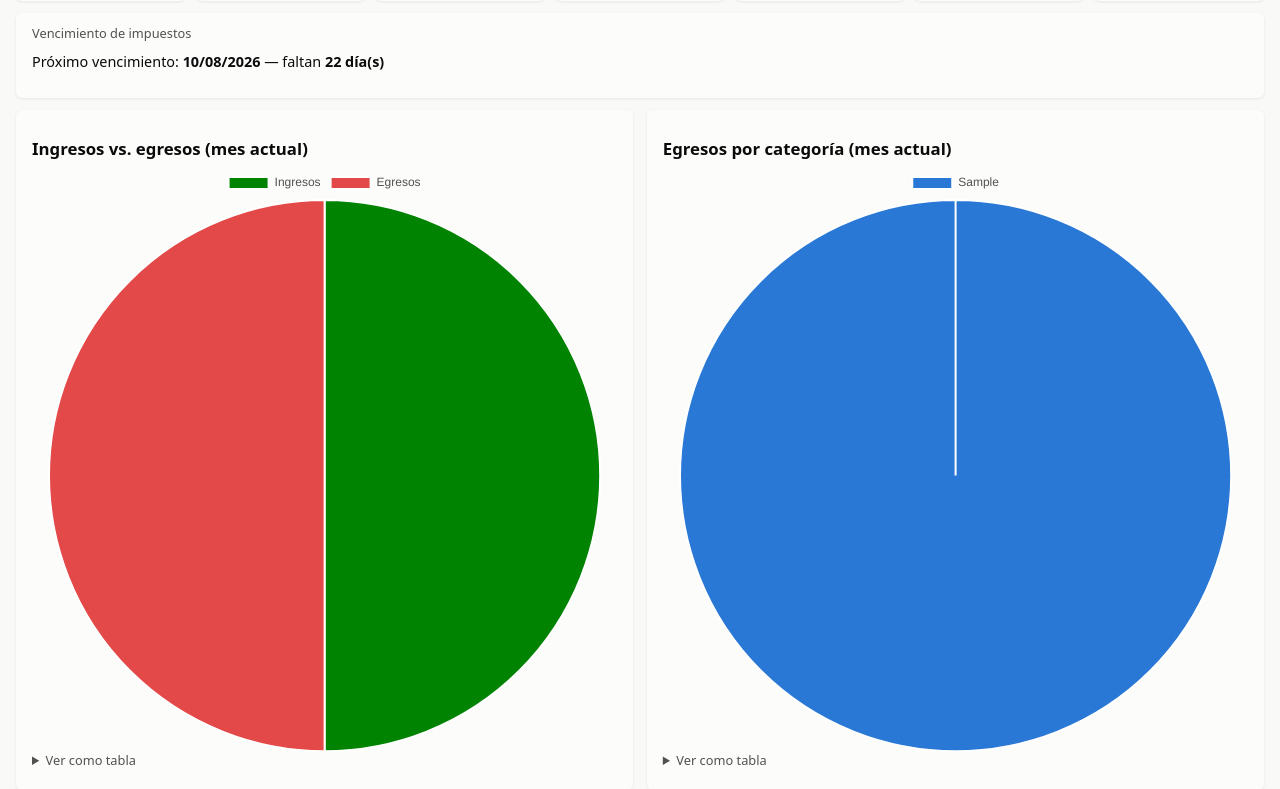
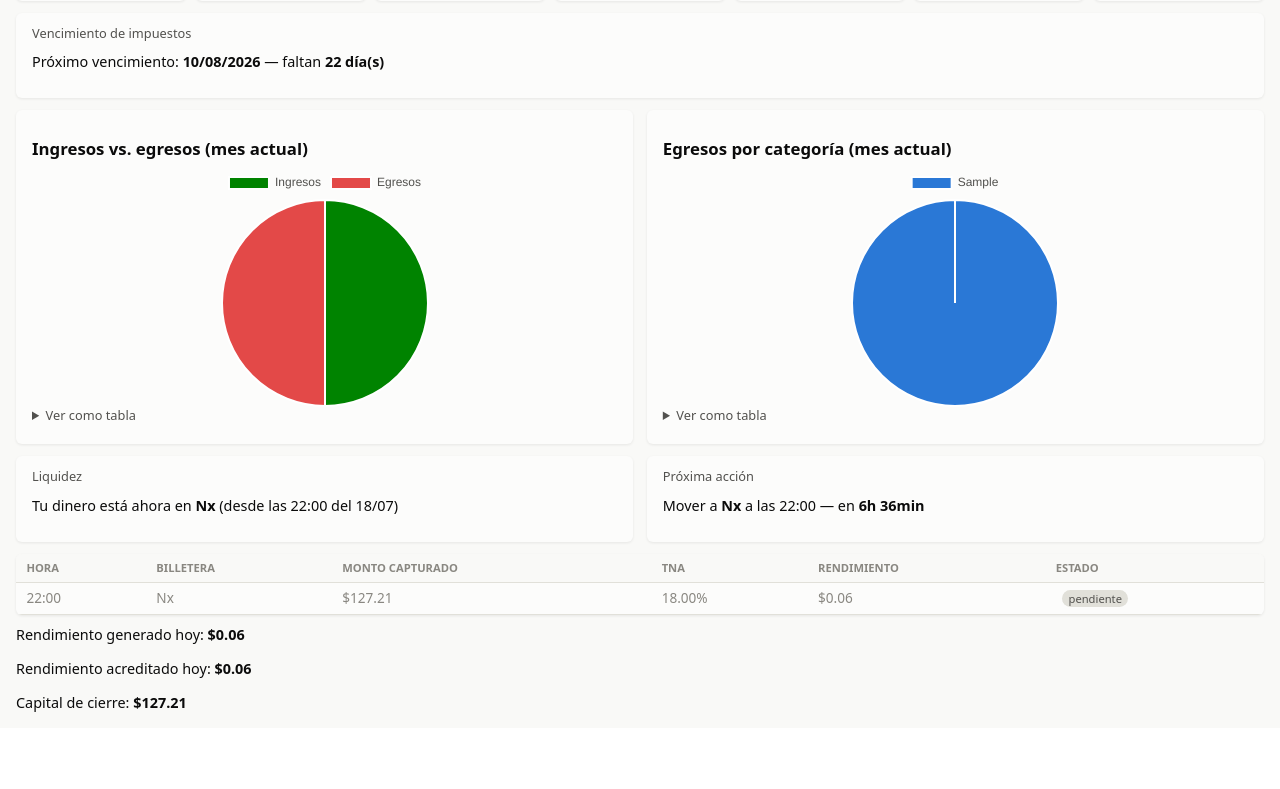
Before and after one commit to ferreyraf/App_rendimientos, a Flask app: page / in a window 1280 px wide. Shown: the part 201-990 px from the top of the page. After the commit the page ends 913 px from the top, so only its background shows below. Run offline with Flask 3, Linux system fonts and the light colour scheme; data comes from the database, SQL or seed files in the repository; tables that the repository leaves empty hold one stand-in row (values such as "Sample post").

Commit message:
Achica los gráficos de torta del dashboard
Co-Authored-By: Claude Sonnet 5 <noreply@anthropic.com>

```diff
--- a/app/static/style.css
+++ b/app/static/style.css
@@ -271,6 +271,11 @@ button:hover {
   margin-bottom: 0.75rem;
 }
 
+.pie-chart-wrap {
+  max-width: 240px;
+  margin: 0 auto;
+}
+
 .day-summary {
   display: flex;
   justify-content: space-between;
--- a/app/templates/dashboard.html
+++ b/app/templates/dashboard.html
@@ -45,7 +45,9 @@
 <div class="two-col">
   <section class="chart-card">
     <h2>Ingresos vs. egresos (mes actual)</h2>
-    <canvas id="ingresosEgresosChart" height="160" role="img" aria-label="Ingresos vs. egresos del mes actual"></canvas>
+    <div class="pie-chart-wrap">
+      <canvas id="ingresosEgresosChart" role="img" aria-label="Ingresos vs. egresos del mes actual"></canvas>
+    </div>
     <details>
       <summary class="subtitle">Ver como tabla</summary>
       <table>
@@ -61,7 +63,9 @@
   <section class="chart-card">
     <h2>Egresos por categoría (mes actual)</h2>
     {% if egresos_por_categoria %}
-    <canvas id="categoriasChart" height="160" role="img" aria-label="Egresos del mes actual agrupados por categoría"></canvas>
+    <div class="pie-chart-wrap">
+      <canvas id="categoriasChart" role="img" aria-label="Egresos del mes actual agrupados por categoría"></canvas>
+    </div>
     <details>
       <summary class="subtitle">Ver como tabla</summary>
       <table>
```
